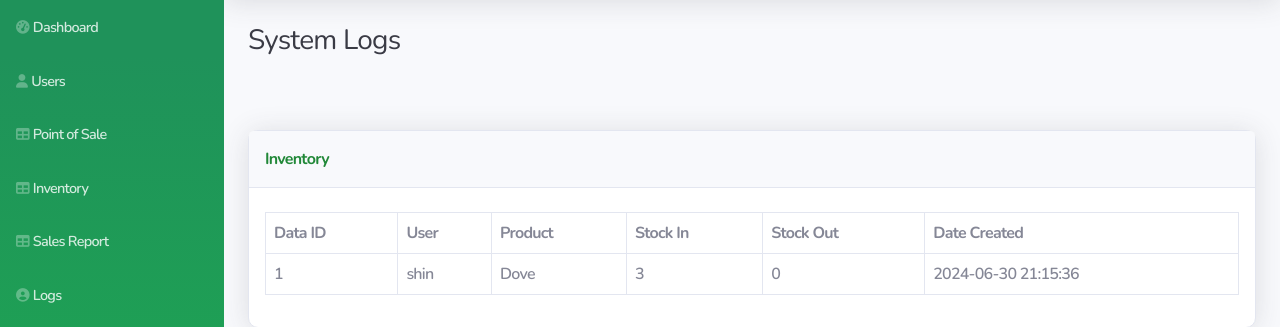
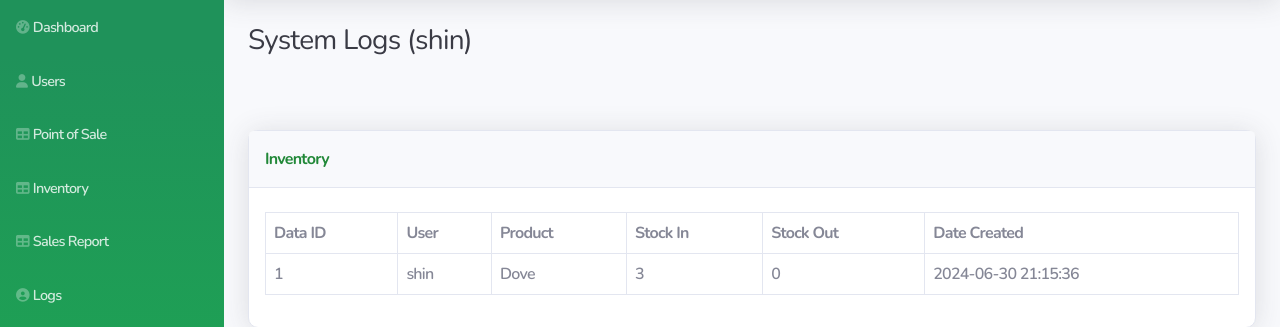
Before and after one commit to Xhinvier07/posinv, a PHP site: page /logs.php?username=shin in a window 1280 px wide. Shown: the part 70-397 px from the top of the page. Run offline with PHP 8.4, Linux system fonts and the light colour scheme; a user stored in the database is signed in; data comes from the database, SQL or seed files in the repository.

Commit message:
Update logs.php

```diff
--- a/logs.php
+++ b/logs.php
@@ -25,9 +25,15 @@
             <div id="content">
                 <?php include_once('navbar.php') ?>
                 <div class="container-fluid">
-                    <h3 class="text-dark mb-4">System Logs</h3>
+                    <h3 class="text-dark mb-4">
+                        System Logs
+                        <?php
+                        if (isset($_GET['username']) && !empty($_GET['username'])) {
+                            echo ' (' . htmlspecialchars($_GET['username']) . ')';
+                        }
+                        ?>
+                    </h3>
                 </div>
-
                 <div class="container py-4 py-xl-5">
                     <div class="card shadow">
                         <div class="card-header py-3">
```
